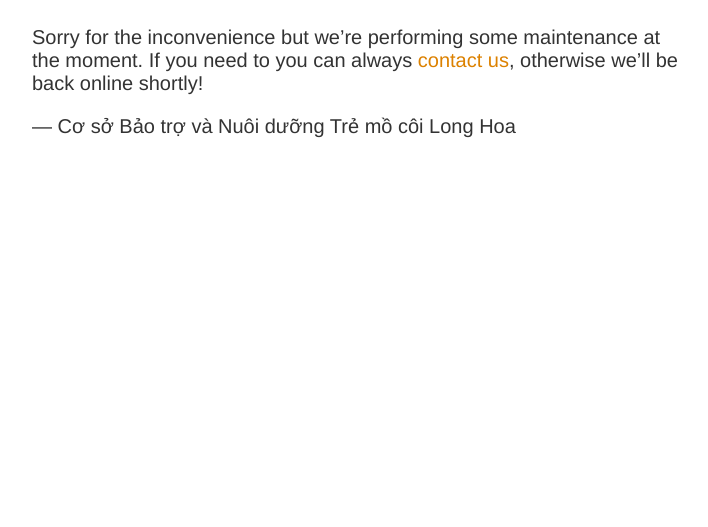
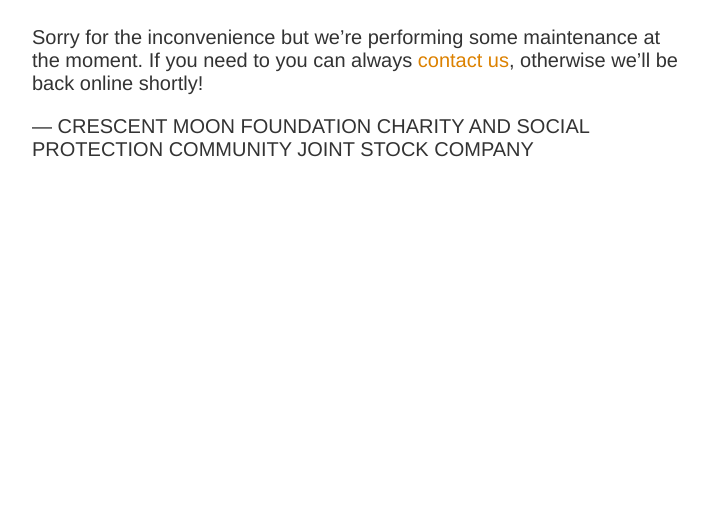
Before and after one commit to sozux/sozux.github.io, a plain HTML site: page asvho/index.html in a window 1280 px wide. Shown: the part 273-800 px from the top of the page, without its empty margins (283-991 px from the left). Drawn offline with Linux system fonts and the light colour scheme.

Commit message:
Update index.html

```diff
--- a/asvho/index.html
+++ b/asvho/index.html
@@ -13,6 +13,6 @@
     <h1>We&rsquo;ll be back soon!</h1>
     <div>
         <p>Sorry for the inconvenience but we&rsquo;re performing some maintenance at the moment. If you need to you can always <a href="mailto:info@asvho.org">contact us</a>, otherwise we&rsquo;ll be back online shortly!</p>
-        <p>&mdash; Cơ sở Bảo trợ và Nuôi dưỡng Trẻ mồ côi Long Hoa</p>
+        <p>&mdash; CRESCENT MOON FOUNDATION CHARITY AND SOCIAL PROTECTION COMMUNITY JOINT STOCK COMPANY</p>
     </div>
 </article>
```
